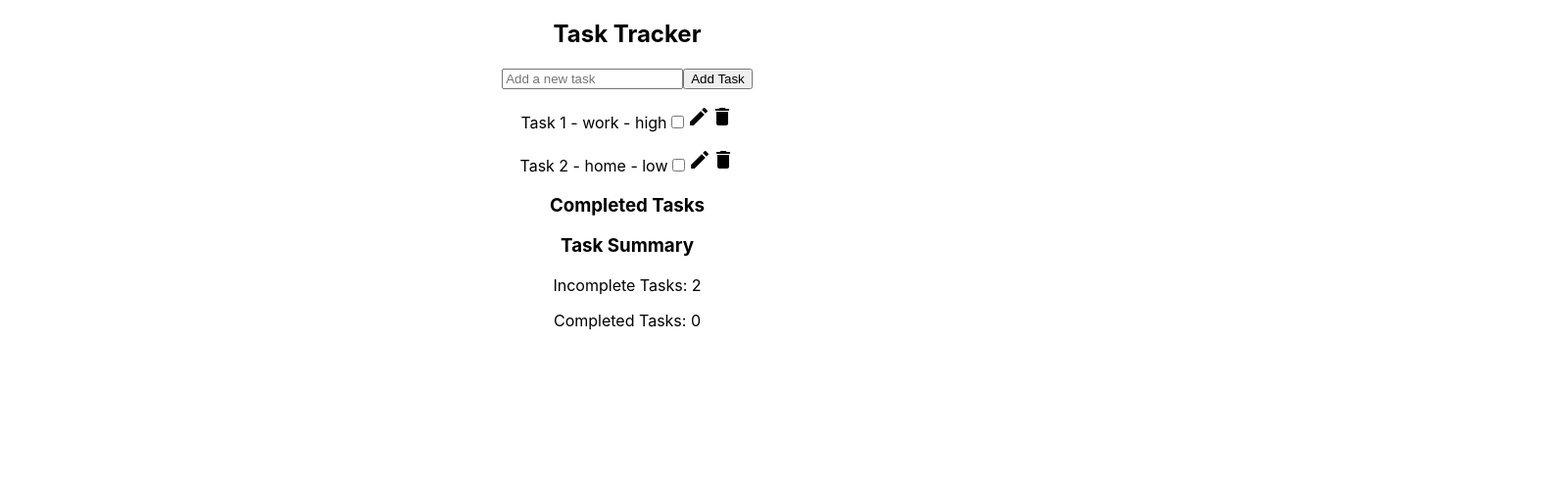
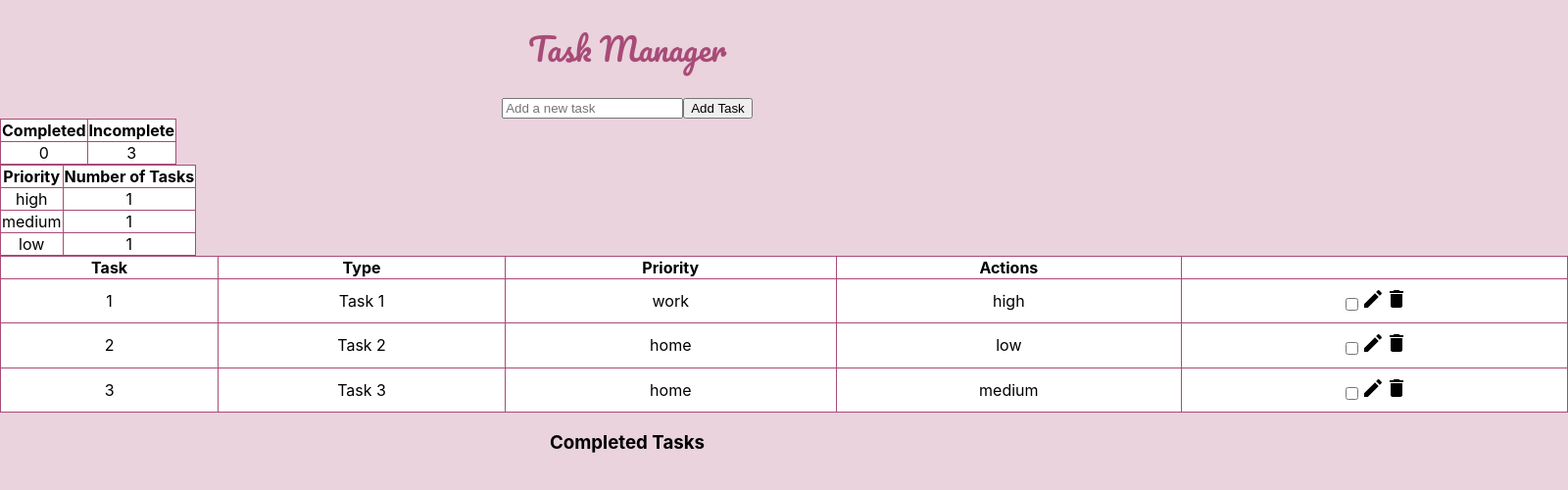
Before and after one commit to NicoleSchiewer/Task-Tracker-Application, a React (Create React App) app in the folder task-tracker-app/: page / in a window 1280 px wide. Shown: the top 500 px of the page at 98% size, 1600 px wide, since content can reach past the window. Built offline with nearby package versions, Linux system fonts and the light colour scheme.

Commit message:
Add tables for data display

```diff
--- a/task-tracker-app/public/index.html
+++ b/task-tracker-app/public/index.html
@@ -24,7 +24,10 @@
       work correctly both with client-side routing and a non-root public URL.
       Learn how to configure a non-root public URL by running `npm run build`.
     -->
-    <title>React App</title>
+    <title>Task Tracker</title>
+    <link rel="preconnect" href="https://fonts.googleapis.com">
+<link rel="preconnect" href="https://fonts.gstatic.com" crossorigin>
+<link href="https://fonts.googleapis.com/css2?family=Pacifico&display=swap" rel="stylesheet">
   </head>
   <body>
     <noscript>You need to enable JavaScript to run this app.</noscript>
--- a/task-tracker-app/src/App.css
+++ b/task-tracker-app/src/App.css
@@ -2,37 +2,6 @@
   text-align: center;
 }
 
-.App-logo {
-  height: 40vmin;
-  pointer-events: none;
+body {
+  background-color: #ead3dd;
 }
-
-@media (prefers-reduced-motion: no-preference) {
-  .App-logo {
-    animation: App-logo-spin infinite 20s linear;
-  }
-}
-
-.App-header {
-  background-color: #282c34;
-  min-height: 100vh;
-  display: flex;
-  flex-direction: column;
-  align-items: center;
-  justify-content: center;
-  font-size: calc(10px + 2vmin);
-  color: white;
-}
-
-.App-link {
-  color: #61dafb;
-}
-
-@keyframes App-logo-spin {
-  from {
-    transform: rotate(0deg);
-  }
-  to {
-    transform: rotate(360deg);
-  }
-}
--- a/task-tracker-app/src/ToDoList/Task.js
+++ b/task-tracker-app/src/ToDoList/Task.js
@@ -26,7 +26,7 @@ const Task = ({ task, setTasks, onDelete, onComplete, setIsEditing, isEditing })
 
     return (
         <div>
-            {task.id === isEditing ? ( // Check if current task is being edited
+            {task.id === isEditing ? (
                 <input
                     type="text"
                     value={editedText}
@@ -35,12 +35,12 @@ const Task = ({ task, setTasks, onDelete, onComplete, setIsEditing, isEditing })
                     autoFocus
                 />
             ) : (
-                <p>
-                    {task.text} - {task.type} - {task.priority}
+                <div>
+                    {/* {task.text} - {task.type} - {task.priority} */}
                     <input type="checkbox" onClick={() => onComplete(task.id)} />
                     <ModeEditIcon onClick={handleEditStart} />
                     <DeleteIcon onClick={() => onDelete(task.id)} />
-                </p>
+                </div>
             )}
         </div>
     );
--- a/task-tracker-app/src/ToDoList/TaskList.js
+++ b/task-tracker-app/src/ToDoList/TaskList.js
@@ -1,21 +1,41 @@
-import React from 'react'
-import Task from './Task'
+import React from 'react';
+import classes from './TaskList.module.css';
+import Task from './Task';
 
 const TaskList = ({ tasks, setTasks, setIsEditing, onEditStart, onDelete, onComplete, isEditing }) => {
   return (
-    <div>{tasks.map(task => (
+    <table className={classes.taskManagerTable}>
+      <thead>
+        <tr>
+          <th>Task</th>
+          <th>Type</th>
+          <th>Priority</th>
+          <th>Actions</th>
+        </tr>
+      </thead>
+      <tbody>
+        {tasks.map(task => (
+          <tr key={task.id}>
+            <td>{task.id}</td>
+            <td>{task.text}</td>
+            <td>{task.type}</td>
+            <td>{task.priority}</td>
+            <td>
               <Task
-            key={task.id}
                 task={task}
-            isEditing={isEditing}
                 setTasks={setTasks}
                 setIsEditing={setIsEditing}
                 onEditStart={onEditStart}
                 onDelete={onDelete}
                 onComplete={onComplete}
+                isEditing={isEditing}
               />
-    ))}</div>
-  )
+            </td>
+          </tr>
+        ))}
+      </tbody>
+    </table>
+  );
 }
 
 export default TaskList;
--- /dev/null
+++ b/task-tracker-app/src/ToDoList/TaskList.module.css
@@ -0,0 +1,7 @@
+.taskManagerTable {
+    background-color: white;
+    width: 100em;
+    margin: auto;
+    height: 10em;
+
+}
--- a/task-tracker-app/src/ToDoList/ToDoList.js
+++ b/task-tracker-app/src/ToDoList/ToDoList.js
@@ -1,11 +1,13 @@
 import React, { useState } from 'react'
 import TaskList from './TaskList';
+import classes from './ToDoList.module.css';
 
 const ToDoList = () => {
     const [inputValue, setInputValue] = useState('')
     const [tasks, setTasks] = useState([
         { id: 1, text: 'Task 1', type: 'work', priority: 'high' },
         { id: 2, text: 'Task 2', type: 'home', priority: 'low' },
+        { id: 3, text: 'Task 3', type: 'home', priority: 'medium' },
     ]);
     const [completedTasks, setCompletedTasks] = useState([]);
     const [isEditing, setIsEditing] = useState(null);
@@ -21,7 +23,8 @@ const ToDoList = () => {
             const newTask = {
                 id: tasks.length + 1,
                 text: inputValue.trim(),
-                type: 'work'
+                type: 'work',
+                priority: 'low'
             };
             setTasks([...tasks, newTask]);
             setInputValue('');
@@ -49,9 +52,24 @@ const ToDoList = () => {
     const incompleteTaskCount = tasks.length;
     const completeTaskCount = completedTasks.length;
 
+    const getPriorityCounts = () => {
+        const priorityCounts = {
+            high: 0,
+            medium: 0,
+            low: 0
+        };
+
+        tasks.forEach(task => {
+            priorityCounts[task.priority]++;
+        });
+
+        return priorityCounts;
+    };
+
+    const priorityCounts = getPriorityCounts();
   return (
-    <div>
-        <h2>Task Tracker</h2>
+    <div className={classes.taskTrackerContainer}>
+        <h1 className={classes.taskTrackerHeader}>Task Manager</h1>
         <input
         type="text"
         placeholder="Add a new task"
@@ -59,6 +77,37 @@ const ToDoList = () => {
         onChange={handleInputChange}
       />
       <button onClick={addTask}>Add Task</button>
+      <table className={classes.completeIncompleteTable}>
+        <thead>
+            <tr>
+                <th>Completed</th>
+                <th>Incomplete</th>
+            </tr>
+        </thead>
+        <tbody>
+            <tr>
+                <td>{completeTaskCount}</td>
+                <td>{incompleteTaskCount}</td>
+            </tr>
+        </tbody>
+      </table>
+
+    <table className={classes.priorityTable}>
+        <thead>
+            <tr>
+                <th>Priority</th>
+                <th>Number of Tasks</th>
+            </tr>
+        </thead>
+        <tbody>
+            {Object.entries(priorityCounts).map(([priority, count]) => (
+                <tr key={priority}>
+                    <td>{priority}</td>
+                    <td>{count}</td>
+                </tr>
+            ))}
+        </tbody>
+    </table>
         <TaskList
             tasks={tasks}
             setTasks={setTasks}
@@ -81,11 +130,6 @@ const ToDoList = () => {
                 </p>
             ))}
         </div>
-        <div>
-                <h3>Task Summary</h3>
-                <p>Incomplete Tasks: {incompleteTaskCount}</p>
-                <p>Completed Tasks: {completeTaskCount}</p>
-            </div>
     </div>
   )
 }
--- /dev/null
+++ b/task-tracker-app/src/ToDoList/ToDoList.module.css
@@ -0,0 +1,17 @@
+.taskTrackerHeader {
+    color: #a84b77;
+    font-family: "Pacifico", cursive;
+    font-weight: 400;
+    font-style: normal;
+}
+
+
+/*Table Style Selectors */
+table, tr, th, td {
+    border: 1px solid #a84b77;
+    border-collapse: collapse;
+}
+
+.completeIncompleteTable, .priorityTable {
+    background-color: white;
+}
```
Lines whose indentation alone changed are shown as unchanged.
